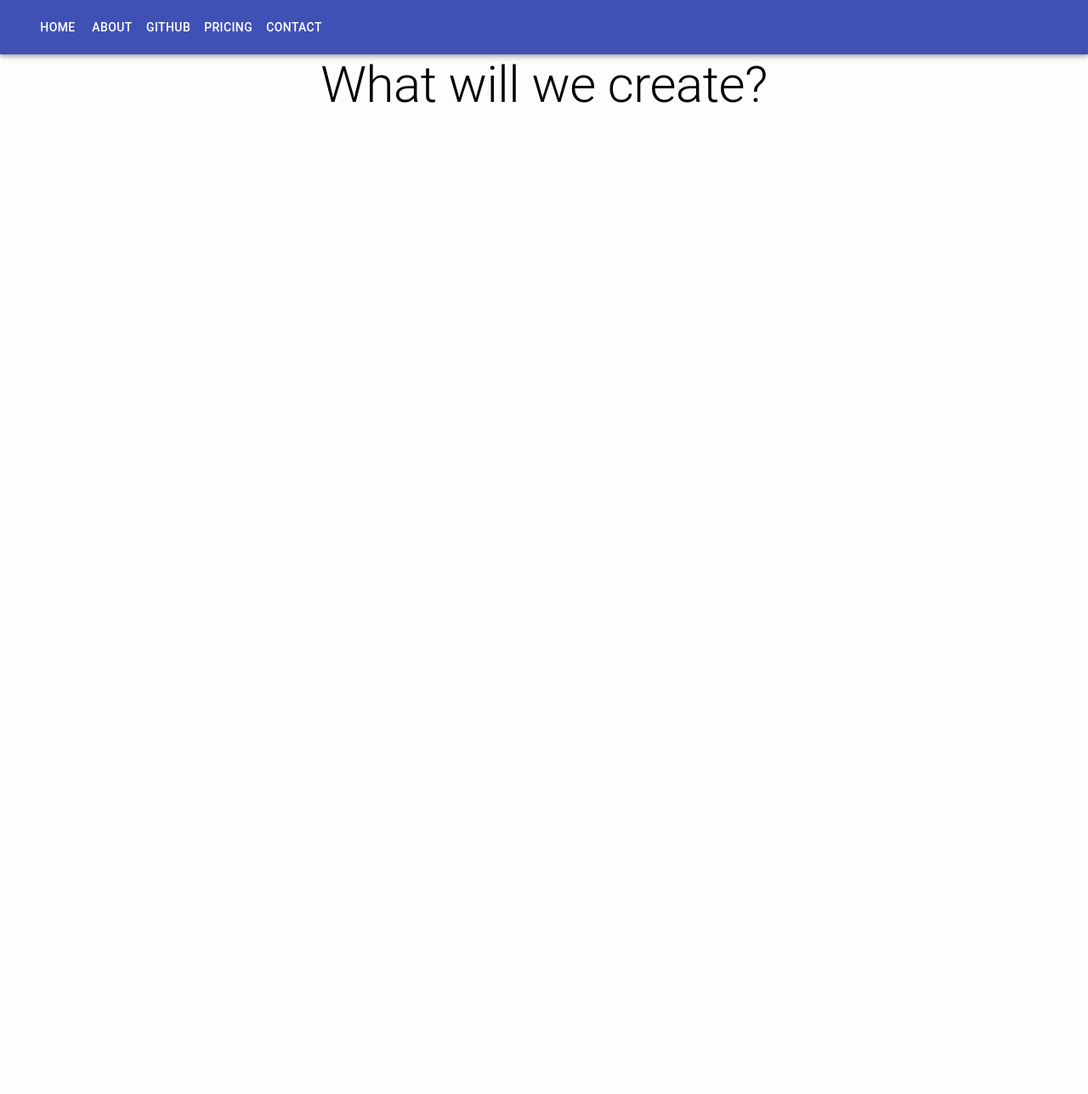
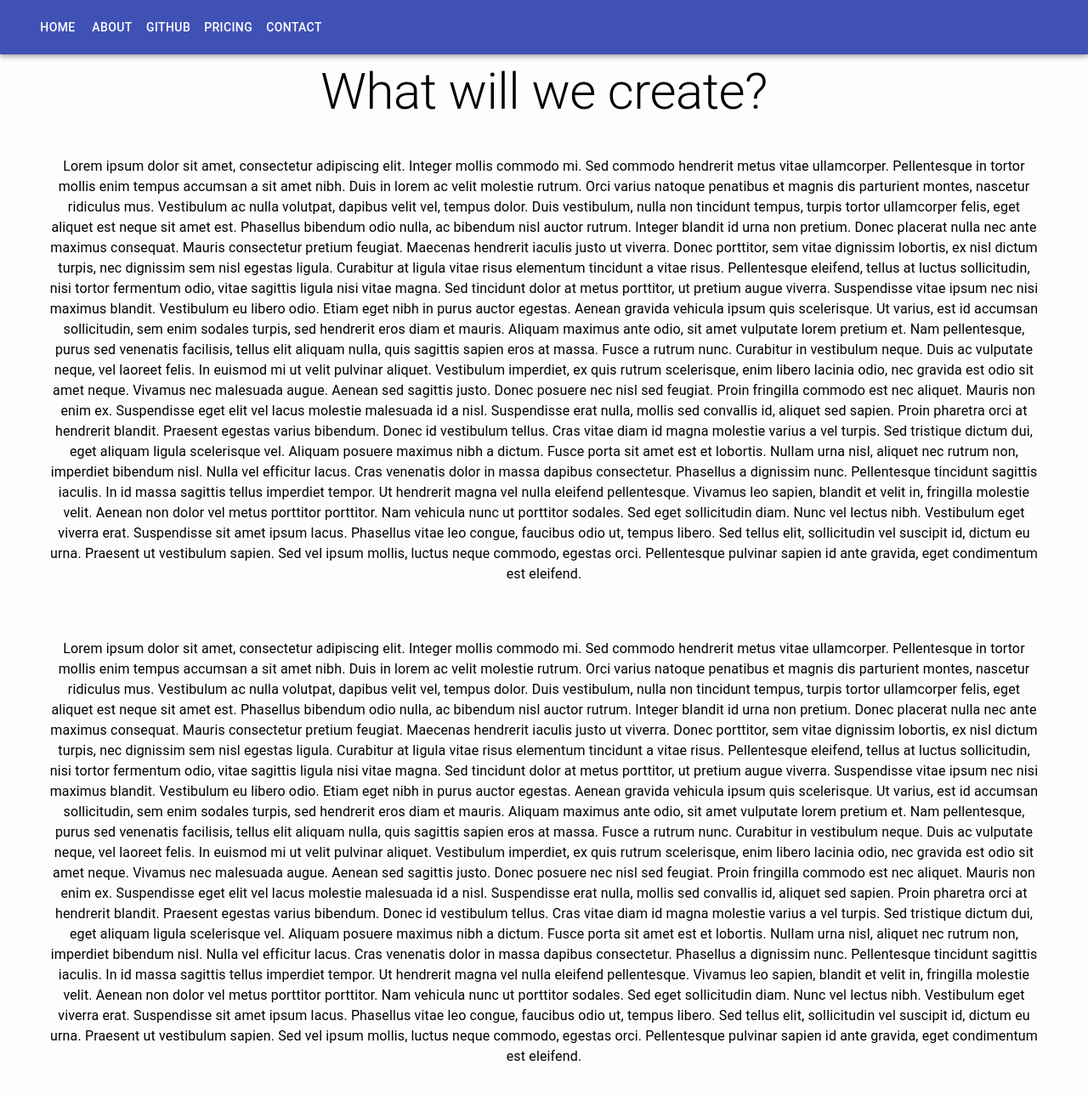
Before and after one commit to camscoderepo/Next_Portfolio, a Next.js app: page /about in a window 1280 px wide. Shown: the whole page at 85% size. Before the commit the page ends 800 px from the top, so only its background shows below. Built offline with nearby package versions, Linux system fonts and the light colour scheme.

Commit message:
started updating about page

```diff
--- a/pages/about.js
+++ b/pages/about.js
@@ -1,15 +1,46 @@
 import Meta from '../components/Meta'
 import Typography from '@material-ui/core/Typography'
 import Container from '@material-ui/core/Container'
+import Box from '@material-ui/core/Box'
 
 function About() {
     return (
     <div>
         <Meta />
         <Container className="container" align="center">
-            <Typography variant="h2">
-                What will we create?
-            </Typography>
+            <Box p={1}>
+                <Typography variant="h2">
+                    What will we create?
+                </Typography>
+            </Box>
+            <Box p={4}>
+                <Typography variant="body1">
+                Lorem ipsum dolor sit amet, consectetur adipiscing elit. Integer mollis commodo mi. Sed commodo hendrerit metus vitae ullamcorper. Pellentesque in tortor mollis enim tempus accumsan a sit amet nibh. Duis in lorem ac velit molestie rutrum. Orci varius natoque penatibus et magnis dis parturient montes, nascetur ridiculus mus. Vestibulum ac nulla volutpat, dapibus velit vel, tempus dolor. Duis vestibulum, nulla non tincidunt tempus, turpis tortor ullamcorper felis, eget aliquet est neque sit amet est. Phasellus bibendum odio nulla, ac bibendum nisl auctor rutrum. Integer blandit id urna non pretium. Donec placerat nulla nec ante maximus consequat.
+
+    Mauris consectetur pretium feugiat. Maecenas hendrerit iaculis justo ut viverra. Donec porttitor, sem vitae dignissim lobortis, ex nisl dictum turpis, nec dignissim sem nisl egestas ligula. Curabitur at ligula vitae risus elementum tincidunt a vitae risus. Pellentesque eleifend, tellus at luctus sollicitudin, nisi tortor fermentum odio, vitae sagittis ligula nisi vitae magna. Sed tincidunt dolor at metus porttitor, ut pretium augue viverra. Suspendisse vitae ipsum nec nisi maximus blandit. Vestibulum eu libero odio. Etiam eget nibh in purus auctor egestas. Aenean gravida vehicula ipsum quis scelerisque. Ut varius, est id accumsan sollicitudin, sem enim sodales turpis, sed hendrerit eros diam et mauris. Aliquam maximus ante odio, sit amet vulputate lorem pretium et.
+
+    Nam pellentesque, purus sed venenatis facilisis, tellus elit aliquam nulla, quis sagittis sapien eros at massa. Fusce a rutrum nunc. Curabitur in vestibulum neque. Duis ac vulputate neque, vel laoreet felis. In euismod mi ut velit pulvinar aliquet. Vestibulum imperdiet, ex quis rutrum scelerisque, enim libero lacinia odio, nec gravida est odio sit amet neque. Vivamus nec malesuada augue. Aenean sed sagittis justo. Donec posuere nec nisl sed feugiat. Proin fringilla commodo est nec aliquet.
+
+    Mauris non enim ex. Suspendisse eget elit vel lacus molestie malesuada id a nisl. Suspendisse erat nulla, mollis sed convallis id, aliquet sed sapien. Proin pharetra orci at hendrerit blandit. Praesent egestas varius bibendum. Donec id vestibulum tellus. Cras vitae diam id magna molestie varius a vel turpis. Sed tristique dictum dui, eget aliquam ligula scelerisque vel. Aliquam posuere maximus nibh a dictum. Fusce porta sit amet est et lobortis. Nullam urna nisl, aliquet nec rutrum non, imperdiet bibendum nisl. Nulla vel efficitur lacus. Cras venenatis dolor in massa dapibus consectetur. Phasellus a dignissim nunc.
+
+    Pellentesque tincidunt sagittis iaculis. In id massa sagittis tellus imperdiet tempor. Ut hendrerit magna vel nulla eleifend pellentesque. Vivamus leo sapien, blandit et velit in, fringilla molestie velit. Aenean non dolor vel metus porttitor porttitor. Nam vehicula nunc ut porttitor sodales. Sed eget sollicitudin diam. Nunc vel lectus nibh. Vestibulum eget viverra erat. Suspendisse sit amet ipsum lacus. Phasellus vitae leo congue, faucibus odio ut, tempus libero. Sed tellus elit, sollicitudin vel suscipit id, dictum eu urna. Praesent ut vestibulum sapien. Sed vel ipsum mollis, luctus neque commodo, egestas orci. Pellentesque pulvinar sapien id ante gravida, eget condimentum est eleifend.
+                </Typography>
+            </Box>
+            <Box p={4}>
+                <Typography variant="body1">
+                Lorem ipsum dolor sit amet, consectetur adipiscing elit. Integer mollis commodo mi. Sed commodo hendrerit metus vitae ullamcorper. Pellentesque in tortor mollis enim tempus accumsan a sit amet nibh. Duis in lorem ac velit molestie rutrum. Orci varius natoque penatibus et magnis dis parturient montes, nascetur ridiculus mus. Vestibulum ac nulla volutpat, dapibus velit vel, tempus dolor. Duis vestibulum, nulla non tincidunt tempus, turpis tortor ullamcorper felis, eget aliquet est neque sit amet est. Phasellus bibendum odio nulla, ac bibendum nisl auctor rutrum. Integer blandit id urna non pretium. Donec placerat nulla nec ante maximus consequat.
+
+    Mauris consectetur pretium feugiat. Maecenas hendrerit iaculis justo ut viverra. Donec porttitor, sem vitae dignissim lobortis, ex nisl dictum turpis, nec dignissim sem nisl egestas ligula. Curabitur at ligula vitae risus elementum tincidunt a vitae risus. Pellentesque eleifend, tellus at luctus sollicitudin, nisi tortor fermentum odio, vitae sagittis ligula nisi vitae magna. Sed tincidunt dolor at metus porttitor, ut pretium augue viverra. Suspendisse vitae ipsum nec nisi maximus blandit. Vestibulum eu libero odio. Etiam eget nibh in purus auctor egestas. Aenean gravida vehicula ipsum quis scelerisque. Ut varius, est id accumsan sollicitudin, sem enim sodales turpis, sed hendrerit eros diam et mauris. Aliquam maximus ante odio, sit amet vulputate lorem pretium et.
+
+    Nam pellentesque, purus sed venenatis facilisis, tellus elit aliquam nulla, quis sagittis sapien eros at massa. Fusce a rutrum nunc. Curabitur in vestibulum neque. Duis ac vulputate neque, vel laoreet felis. In euismod mi ut velit pulvinar aliquet. Vestibulum imperdiet, ex quis rutrum scelerisque, enim libero lacinia odio, nec gravida est odio sit amet neque. Vivamus nec malesuada augue. Aenean sed sagittis justo. Donec posuere nec nisl sed feugiat. Proin fringilla commodo est nec aliquet.
+
+    Mauris non enim ex. Suspendisse eget elit vel lacus molestie malesuada id a nisl. Suspendisse erat nulla, mollis sed convallis id, aliquet sed sapien. Proin pharetra orci at hendrerit blandit. Praesent egestas varius bibendum. Donec id vestibulum tellus. Cras vitae diam id magna molestie varius a vel turpis. Sed tristique dictum dui, eget aliquam ligula scelerisque vel. Aliquam posuere maximus nibh a dictum. Fusce porta sit amet est et lobortis. Nullam urna nisl, aliquet nec rutrum non, imperdiet bibendum nisl. Nulla vel efficitur lacus. Cras venenatis dolor in massa dapibus consectetur. Phasellus a dignissim nunc.
+
+    Pellentesque tincidunt sagittis iaculis. In id massa sagittis tellus imperdiet tempor. Ut hendrerit magna vel nulla eleifend pellentesque. Vivamus leo sapien, blandit et velit in, fringilla molestie velit. Aenean non dolor vel metus porttitor porttitor. Nam vehicula nunc ut porttitor sodales. Sed eget sollicitudin diam. Nunc vel lectus nibh. Vestibulum eget viverra erat. Suspendisse sit amet ipsum lacus. Phasellus vitae leo congue, faucibus odio ut, tempus libero. Sed tellus elit, sollicitudin vel suscipit id, dictum eu urna. Praesent ut vestibulum sapien. Sed vel ipsum mollis, luctus neque commodo, egestas orci. Pellentesque pulvinar sapien id ante gravida, eget condimentum est eleifend.
+                </Typography>
+            </Box>
+
+
         </Container>
     <style jsx>
         {`
```
